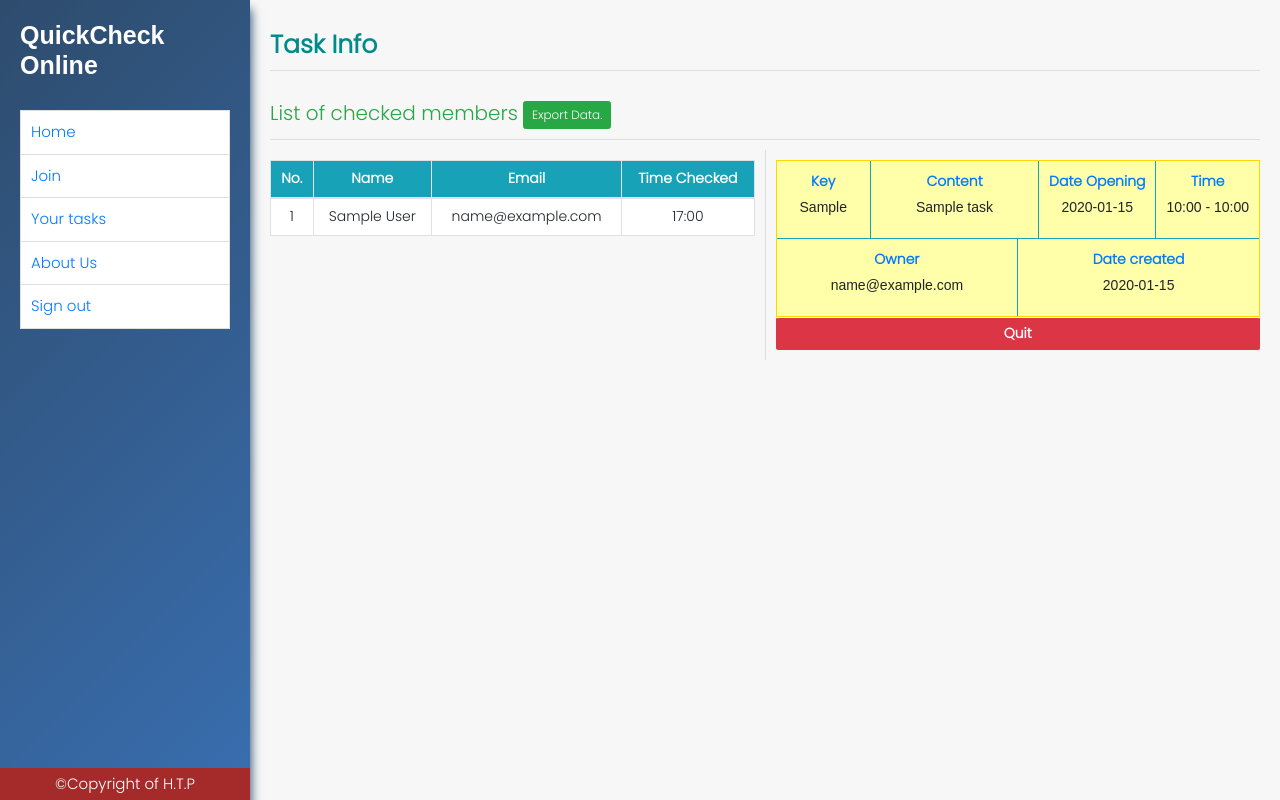
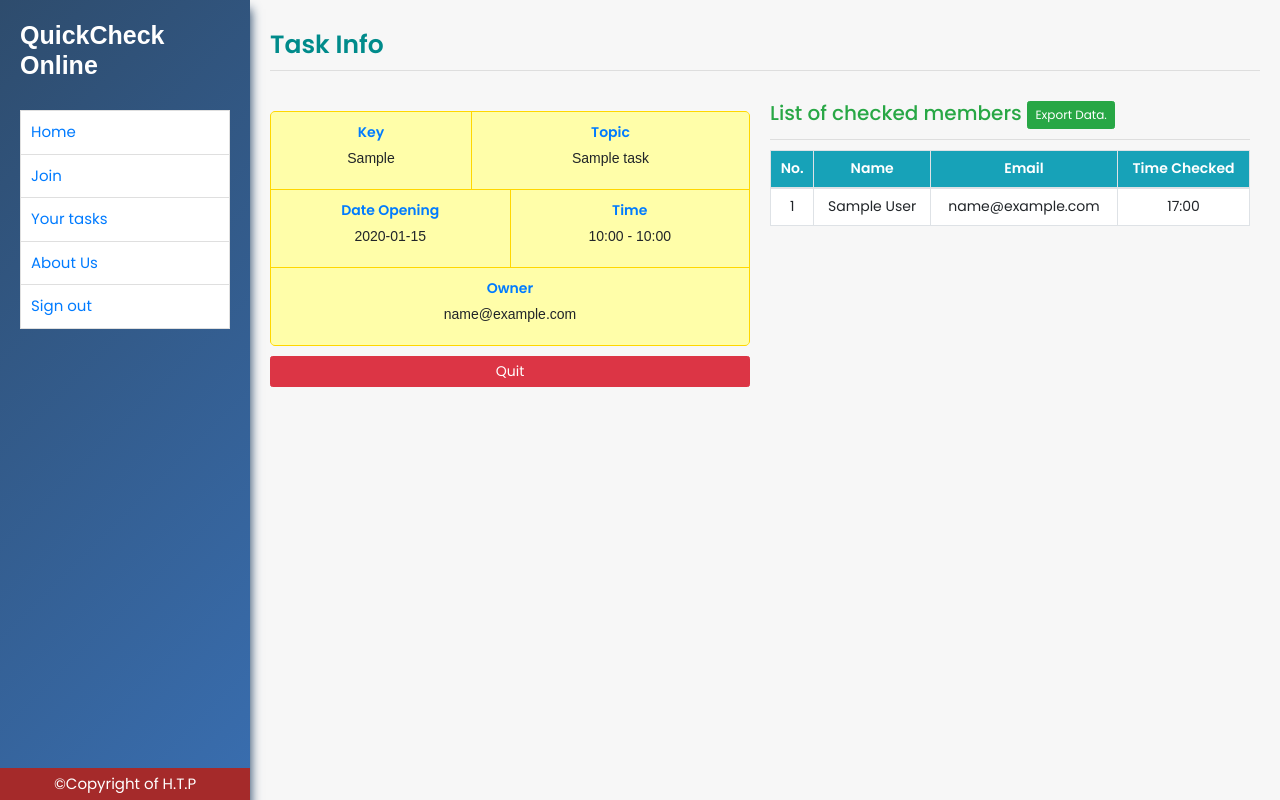
Before and after one commit to Phuc-code-2001/QuickChecking, a Django app: page /task/detail/1 in a window 1280 px wide. Run offline with Django 3.2, Linux system fonts and the light colour scheme; a user stored in the database is signed in; tables that the repository leaves empty hold one stand-in row (values such as "Sample post"); some libraries are stand-ins or nearby versions.

Commit message:
update UI and fix error messages
Signed-off-by: phuc-code-2001 <itphuc892@gmail.com>

```diff
--- a/home/static/shared/css/base.css
+++ b/home/static/shared/css/base.css
@@ -1,4 +1,4 @@
-@import url('https://fonts.googleapis.com/css2?family=Poppins:wght@300&display=swap');
+@import url('https://fonts.googleapis.com/css2?family=Poppins:ital,wght@0,100;0,200;0,400;0,500;0,600;1,100;1,200;1,300;1,500;1,600&display=swap');
 
 html {
     font-size: 62.5%;
@@ -90,10 +90,14 @@ header, main {
 }
 
 .text-gradient {
+
     color: transparent;
     background-clip: text;
     -webkit-background-clip: text;
-    background-image: linear-gradient( to right,  red, blue, yellow, blue);
+    background-image: linear-gradient( to right,  #FF6651, #6A5AF9, gold);
+
+    -webkit-text-stroke-width: 1px;
+    -webkit-text-stroke-color: white;
 }
 
 footer {
@@ -141,3 +145,7 @@ footer {
     }
 
 }
+
+ion-icon {
+    pointer-events: none;
+}
--- a/home/static/task/css/detail.css
+++ b/home/static/task/css/detail.css
@@ -5,20 +5,18 @@
 .task_info_box {
     display: flex;
     flex-wrap: wrap;
-    margin-left: auto;
-    background-color: var(--info);
+    margin: auto;
+    background-color: gold;
     gap: 1px;
-    max-width: 725px;
     width: 100%;
-    width: fit-content;
-    overflow: auto;
     border: 1px solid gold;
+    border-radius: 5px;
 }
 
 .task_field_group {
     flex: 1;
-    min-width: fit-content;
-    padding: 1rem;
+    min-width: 200px;
+    padding: 1rem calc(1rem + .5vw);
     font-size: 14px;
     display: flex;
     flex-direction: column;
@@ -34,9 +32,6 @@
     font-family: sans-serif;
 }
 
-.check_box {
-    margin-top: 1rem;
-}
 
 .second_title {
     color: var(--success);
@@ -44,9 +39,7 @@
 
 .member_list_box {
     font-size: 14px;
-    border-right: 1px solid rgba(0,0,0,.1);
-    padding-top: 1rem;
-    padding-right: 1rem;
+    padding: 1rem;
     overflow: auto;
 }
 
@@ -75,7 +68,7 @@
 #btn_enroll {
     font-size: 16px;
     font-weight: bold;
-    border-radius: 0;
+    border-radius: 5px;
 }
 
 .scroll {
@@ -83,18 +76,19 @@
 }
 
 .success_message, .error_message {
-    padding: .5rem;
-    font-size: 14px;
-    font-weight: bold;
-    border-top: 1px solid white;
+    padding: .8rem 1rem;
+    font-size: 16px;
+    font-family: 'Times New Roman', Times, serif;
+    border-bottom: 1px solid #2cccff;
 }
 
 .success_message {
     background-color: var(--success);
-    color: white;
+    color: #ffffff;
+    padding: .5rem 1rem;
+    border-radius: 5px;
 }
 
 .error_message {
-    background-color: var(--red);
-    color: white;
+    color: var(--red);
 }
--- a/home/static/task/js/join.js
+++ b/home/static/task/js/join.js
@@ -25,7 +25,10 @@ $(document).ready(function(){
                 $(".null_result").hide();
             },
             error: function(result){
-                $(".null_result").text(result.responseText);
+                let text = `${result.statusText}. `;
+                if(result.status == 500) text += "Try again after a few seconds."
+                else text += "Please check the key.";
+                $(".null_result").text(text);
                 $(".null_result").show();
                 $(".item_result").hide();
             }
--- a/task/templates/task/create.html
+++ b/task/templates/task/create.html
@@ -15,8 +15,8 @@
         {% csrf_token %}
         {{ form.as_p }}
         <div class="btn-control">
-            <a href="{% url 'home' %}" class="btn btn-danger">Back</a>
-            <input type="submit" value="Confirm" class="btn btn-outline-success">
+            <a href="{% url 'home' %}" class="btn btn-danger mr-auto">Back</a>
+            <input type="submit" value="Create" class="btn btn-success ml-auto">
         </div>
     </form>
 
--- a/task/templates/task/detail.html
+++ b/task/templates/task/detail.html
@@ -11,16 +11,56 @@
 
 <div class="main_task_detail">
 
-    <div class="check_box">
-        <h2 class="second_title">
-            <span>List of checked members</span>
-            {% if is_owner and item.check_set.all %}
-            <a class="btn btn-success" style="font-size: 12px;" href="{% url 'export_task_xls' task_id=item.id %}" download="{{ item.short_name }}">Export Data.</a>
-            {% endif %}
-        </h2>
-        <hr>
+
+
         <div class="flex_box">
+            <div class="control_box">
+                {% if item.owner.id != user.id %}
+                    {% if is_enrolled %}
+                    <div class="success_message">Enrolled</div>
+                    {% else %}
+                    <button id="btn_enroll" class="btn btn-success">
+                        <span>Click to Take Attendance</span>
+                    </button>
+                    {% endif %}
+                {% endif %}
+                <span id="message"></span>
+                <div class="scroll my-3">
+                    <div class="task_info_box">
+                        <div class="task_field_group">
+                            <label for="">Key</label>
+                            <p>{{ item.key }}</p>
+                        </div>
+                        <div class="task_field_group" style="flex: 2;">
+                            <label for="">Topic</label>
+                            <p>{{ item.name }}</p>
+                        </div>
+                        <div class="task_field_group">
+                            <label for="">Date Opening</label>
+                            <p>{{ item.date_opening|date:'Y-m-d' }}</p>
+                        </div>
+                        <div class="task_field_group">
+                            <label for="">Time</label>
+                            <p>{{ item.start_time|date:'H:i' }} - {{ item.end_time|date:'H:i' }}</p>
+                        </div>
+                        <div class="task_field_group">
+                            <label for="">Owner</label>
+                            <p>{{ item.owner.email }}</p>
+                        </div>
+                    </div>
+                </div>
+                <a href="?quit" class="btn btn-danger">Quit</a>
+            </div>
+
             <div class="member_list_box">
+                <h2 class="second_title">
+                    <span>List of checked members</span>
+                    {% if is_owner and item.check_set.all %}
+                    <a class="btn btn-success" style="font-size: 12px;" href="{% url 'export_task_xls' task_id=item.id %}" download="{{ item.short_name }}">Export Data.</a>
+                    {% endif %}
+                </h2>
+                <hr>
+
                 {% if item.check_set.all %}
                 <table class="table table-bordered bg-white text-center">
                     <thead class="bg-info text-white">
@@ -43,52 +83,13 @@
                     </tbody>
                 </table>
                 {% else %}
-                <div style="padding: 0 2rem;">
-                    <p class="error_message">No have any member.</p>
-                </div>
+
+                <p class="text-center text-danger">No have any member.</p>
                 {% endif %}
             </div>
-            <div class="control_box">
-                {% if item.owner.id != user.id %}
-                    {% if is_enrolled %}
-                    <div class="success_message">Enrolled</div>
-                    {% else %}
-                    <button id="btn_enroll" class="btn btn-success">Check to enroll</button>
-                    {% endif %}
-                {% endif %}
-                <span id="message"></span>
-                <div class="scroll">
-                    <div class="task_info_box">
-                        <div class="task_field_group">
-                            <label for="">Key</label>
-                            <p>{{ item.key }}</p>
-                        </div>
-                        <div class="task_field_group" style="flex: 2;">
-                            <label for="">Content</label>
-                            <p>{{ item.name }}</p>
-                        </div>
-                        <div class="task_field_group">
-                            <label for="">Date Opening</label>
-                            <p>{{ item.date_opening|date:'Y-m-d' }}</p>
-                        </div>
-                        <div class="task_field_group">
-                            <label for="">Time</label>
-                            <p>{{ item.start_time|date:'H:i' }} - {{ item.end_time|date:'H:i' }}</p>
-                        </div>
-                        <div class="task_field_group">
-                            <label for="">Owner</label>
-                            <p>{{ item.owner.email }}</p>
-                        </div>
-                        <div class="task_field_group">
-                            <label for="">Date created</label>
-                            <p>{{ item.date_of_created|date:'Y-m-d' }}</p>
-                        </div>
-                    </div>
-                </div>
-                <a href="?quit" class="btn btn-danger error_message">Quit</a>
-            </div>
+
         </div>
-    </div>
+
 
 </div>
 
@@ -101,11 +102,15 @@
             $.ajax({
                 url: "{% url 'task_enroll' item.id %}",
                 method: "GET",
-                success: function(data){
-                    $("#message").attr('class', 'success_message').text(data);
+                success: function(result){
+
+                    $("#message").attr('class', 'success_message').text(result);
                 },
-                error: function(data){
-                    $("#message").attr('class', 'error_message').text(data.responseText);
+                error: function(result){
+
+                    let messageDOM = $("#message").attr('class', 'error_message');
+                    if (result.status == 500) messageDOM.text(`${result.statusText}. `);
+                    else messageDOM.text(`${result.responseText}`);
                 }
             })
 
--- a/task/templates/task/join.html
+++ b/task/templates/task/join.html
@@ -36,7 +36,7 @@
         <div class="col-lg-4 col-md-6 search_box __br">
             <form action="" method="POST" autocomplete="off" id="join_form">
                 {% csrf_token %}
-                <input type="search" name="q" placeholder="Enter a key" class="search form-control" value="{{ request.POST.q }}">
+                <input type="search" name="q" placeholder="Enter a key" class="search form-control" value="{{ request.POST.q }}" required>
                 <input type="submit" value="Search" class="btn btn-info search">
             </form>
         </div>
@@ -71,7 +71,7 @@
                     <tfoot>
                         <tr>
                             <td colspan="2" class="text-right">
-                                <a id="item_link" href="" class="btn btn-success">Join Now</a>
+                                <a id="item_link" href="" class="btn btn-success">View Details</a>
                             </td>
                         </tr>
                     </tfoot>
--- a/task/views.py
+++ b/task/views.py
@@ -1,4 +1,6 @@
+from http.client import OK
 from django.contrib import messages
+from django.http import HttpResponseServerError
 from django.http.response import Http404, HttpResponseBadRequest, HttpResponseNotFound, JsonResponse, HttpResponse
 from django.shortcuts import get_object_or_404, redirect, render
 from django.contrib.auth.decorators import login_required
@@ -71,7 +73,9 @@ def create(request):
 def join(request):
 
     if request.method == 'POST':
+
         key = request.POST.get('key')
+        if key: key = key.strip()
         item = Task.objects.filter(key=key).first()
         if item:
             response_data = {
@@ -84,7 +88,7 @@ def join(request):
             }
             return JsonResponse(response_data)
         else:
-            return HttpResponseNotFound("No result.")
+            return HttpResponseNotFound()
 
     context = {
         'title': 'Join',
@@ -116,7 +120,7 @@ def detail(request, id):
             return enter_password(request, context)
 
         if task.password != pwd:
-            context['error'] = 'Incorrect password.'
+            context['error'] = 'Incorrect password'
             request.session[f'task_{id}_password'] = None
             return enter_password(request, context)
     else:
```
Also changed, not shown: home/static/home/css/index.css (+4 -3 lines), home/static/task/css/create.css (+4 -8 lines), home/static/task/css/index.css (+27 -24 lines), home/static/task/css/join.css (+6 -2 lines), home/static/task/css/password.css (+22 -12 lines), task/templates/task/index.html (+10 -6 lines), task/templates/task/password.html (+21 -3 lines), home/static/task/js/detail.js (deleted).
